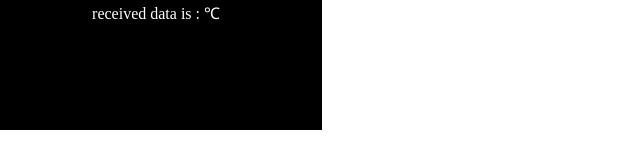
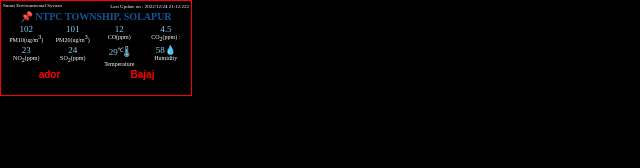
Before and after one commit to masterdeepak15/host, a plain HTML site: page index.html in a window 1280 px wide. Shown: the whole page, without its empty margins (0-640 px from the left). Drawn offline with Linux system fonts and the light colour scheme; no server answers.

Commit message:
Update index.html

```diff
--- a/index.html
+++ b/index.html
@@ -11,67 +11,105 @@
         * {
             padding: 0;
             margin: 0;
-        }
-
-        .mt-1 {
-            margin-top: 1px;
-        }
-
-        .ml-1 {
-            margin-left: 1px;
-        }
-
-        .mr-1 {
-            margin-right: 1px;
-        }
-
-        .mb-1 {
-            margin-bottom: 1px;
+            background-color: black;
+            font-size: 6px;
         }
 
         .container {
-            background-color: black;
-            max-width: 320px;
-            height: 128px;
+            width: 192px;
+            height: 96px;
             color: white;
-            padding: 1px;
+            padding: 2px;
+            border: 1px red solid;
+            box-sizing: border-box;
         }
 
-        .row {
-            display: -webkit-box;
-            display: -ms-flexbox;
+        .statusrow {
             display: flex;
-            -ms-flex-wrap: wrap;
-            flex-wrap: wrap;
-            justify-content: center;
         }
 
-        .col {
-            -webkit-box-flex: 0;
-            -ms-flex: 0 0 auto;
-            flex: 0 0 auto;
-            width: auto;
-            max-width: none;
-            padding-right: 10px;
+        .statusrow>div {
+            flex: 1;
+            font-size: 5px;
+        }
+
+        .statusrow>div:nth-child(even) {
+            text-align: end;
+        }
+
+        .titalrow {
+            text-align: center;
+            font-weight: bold;
+            padding-top: 2px;
+            color: rgb(16, 86, 151);
+        }
+
+        .titalrow>span {
+            font-size: 10px;
+        }
+
+        .datarow {
+            display: flex;
+            padding-top: 2px;
+            text-align: center;
+        }
+
+        .datarow>div {
+            flex: 1;
+        }
+
+        .datacol>span {
+            font-size: 9px;
+            color: skyblue;
+        }
+
+        .logorow {
+            display: flex;
+        }
+
+        .logorow>div {
+            flex: 1;
+            font-size: 10px;
+            font-family: Arial, Helvetica, sans-serif;
+            font-weight: bold;
+            text-align: center;
+            padding-top: 2px;
+            color: red;
         }
     </style>
     <title>TestPage</title>
 </head>
 
 <body>
-    <input type="hidden" name="enckey" id="enckey" value="iDdkUddDU0EU1EG=E9PEUUEDUEkTFFUk">
-    <input type="hidden" name="id" id="id" value="00D069520494">
-    <div class="container">
-        <div class="row">
-            <div class="row mt-1">
-                <div class="col">
-                    received data is : <span id="temperature"></span><span> &#8451;</span>
-                    <!--&#8457; for F, &#8451; for c -->
-                </div>
-            </div>
+    <div class="container mr">
+        <div class="statusrow">
+            <div> Smart Environmental System</div>
+            <div> Last Update on : 2022/12/24 21:12:222<span id="SensorTimestamp"></span> </div>
         </div>
+        <div class="titalrow">
+            <span>&#128204; NTPC TOWNSHIP, SOLAPUR</span>
+        </div>
+        <div class="datarow">
+            <div class="datacol"><span>102</span><br> PM10(ug/m<sup>3</sup>)</div>
+            <div class="datacol"><span>101</span><br> PM20(ug/m<sup>3</sup>)</div>
+            <div class="datacol"><span>12</span><br> CO(ppm)</div>
+            <div class="datacol"><span>4.5</span><br> CO<sub>2</sub>(ppm) :</div>
+        </div>
+        <div class="datarow">
+            <div class="datacol"><span>23</span><br> NO<sub>2</sub>(ppm)</div>
+            <div class="datacol"><span>24</span><br> SO<sub>2</sub>(ppm)</div>
+            <div class="datacol"><span id="temperature">29</span><sup>&#8451;</sup><span>&#127777;</span><br> Temperature</div>
+            <div class="datacol"><span id="humidity">58</span><span>&#128167;</span><br> Humidity</div>
+            <!-- Humidity  &#128166; &#128167; temperature &#127777; &#8451;-->
+        </div>
+        <div class="logorow">
+            <div>ador</div>
+            <div>Bajaj</div>
+        </div>
+    </div>
 
-        <script type="text/javascript">
+    <script type="text/javascript">
+        function update() {
             var xhr = new XMLHttpRequest();
             xhr.withCredentials = false;
 
@@ -82,29 +120,28 @@
                     var myObj = JSON.parse(xhr.responseText);
                     // console.log("received data : ", myObj)
                     var count = Object.keys(myObj).length;
-                    //count = (count - 1);
+                    count = (count - 1);
                     console.log('arr count is : ', count)
                     console.log('last arr data:', myObj[count])
-                    document.getElementById("temperature").innerHTML = myObj['data'].email;
+                    document.getElementById("temperature").innerHTML = myObj[count].Temperature;
+                    document.getElementById("humidity").innerHTML = myObj[count].RelativeHumidity;
+                    document.getElementById("SensorTimestamp").innerHTML = myObj[count].SensorTimestamp;
                     // console.log(myObj[count].Temperature)
-                    // console.log(myObj[count].Temperature);
-                    // console.log(myObj[count].RelativeHumidity);
+
                 }
             };
 
-            // xhr.open("GET", "https://10.21.54.241/iot/telemetry/environment?devieid=00D069520494", true);
-            xhr.open("GET", "https://reqres.in/api/users/2", true)
-                // xhr.setRequestHeader("Content-type", "application/x-www-form-urlencoded ");
-                // xhr.setRequestHeader("Accept", "application/x-www-form-urlencoded ");
-                // xhr.setRequestHeader("Content-type", "text/plain");
-                // xhr.setRequestHeader("Accept", "text/plain");
-                // // xhr.setRequestHeader("Content-type", "application/json");
-                // xhr.setRequestHeader("Accept", "application/json");
-            xhr.send(null);
-        </script>
+            xhr.open("GET", "http://10.21.54.241/iot/telemetry/environment?devieid=00D069520494");
+            xhr.send();
+        };
+    </script>
 
-
-
+    <script type="text/javascript">
+        update();
+        setInterval(function() {
+            update();
+        }, 30000);
+    </script>
 </body>
 
 </html>
```
